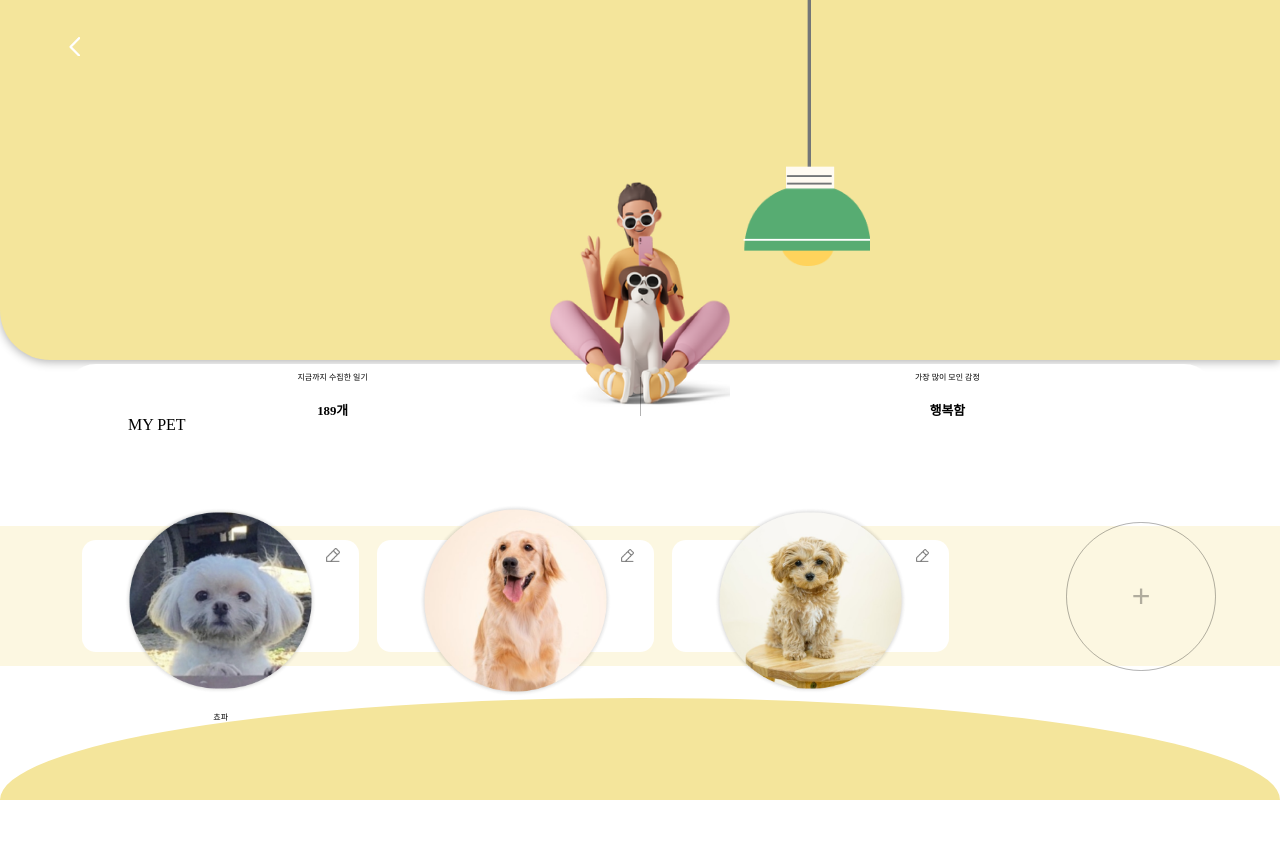
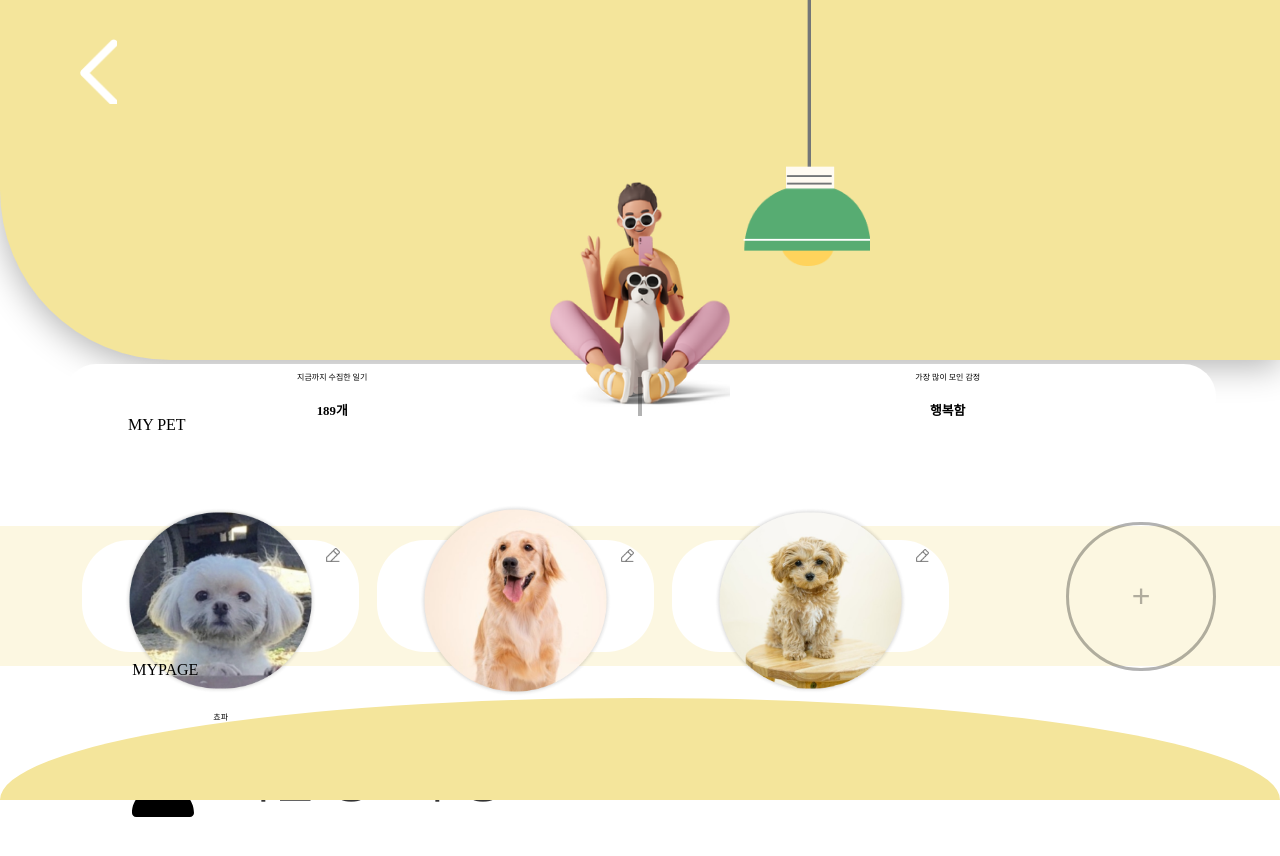
Before and after one commit to Capstone-Seepet/seepet_front, a React (Create React App) app: page /setup in a window 1280 px wide. Shown: the top 856 px of the page. Before the commit the page ends 800 px from the top, so only its background shows below. Built offline with nearby package versions, Linux system fonts and the light colour scheme; sample sign-in values are in the browser's storage; a web font is replaced by a local one.

Commit message:
[ENH] 회원정보 수정 추가

```diff
--- a/src/views/loginSuccess/LoginSuccess.js
+++ b/src/views/loginSuccess/LoginSuccess.js
@@ -20,7 +20,7 @@ const LoginSuccess = () => {
               <Link to="/dog/register" className={style.enterInform}>
                 반려 동물 정보 입력하기
               </Link>
-              <button className={style.myPageBtn}>마이페이지로 이동</button>
+              <Link to="/setup" className={style.myPageBtn}>마이페이지로 이동</Link>
             </div>
           </div>
         </div>
--- a/src/views/setupPage/SetupPage.js
+++ b/src/views/setupPage/SetupPage.js
@@ -1,12 +1,15 @@
 import style from "./SetupPage.module.css";
 import FooterLayout from "../../commons/compononets/footer/FooterLayout";
+import {Link, useNavigate} from "react-router-dom";
 
 const SetupPage = () => {
+  const navigate = useNavigate();
+
   return (
     <div className={style.wrap}>
       <div className={style.topWrap}>
         <div className={style.container}>
-          <button className={style.backBtn} />
+          <button className={style.backBtn} onClick={() => navigate(-1)}/>
           <img
             src={process.env.PUBLIC_URL + "/images/headerLampImg.png"}
             alt="lampImg"
@@ -56,7 +59,17 @@ const SetupPage = () => {
         </div>
       </div>
       <div className={style.bottomWrap}>
-        <div className={style.container}></div>
+        <div className={style.container}>
+          <h3>MYPAGE</h3>
+          <ul>
+            <li>
+              <Link to="/">
+                <img src={process.env.PUBLIC_URL + "/images/icon_user.svg"} alt="setup"/>
+                <p>회원 정보수정</p>
+              </Link>
+            </li>
+          </ul>
+        </div>
       </div>
       <FooterLayout />
     </div>
--- a/src/views/setupPage/SetupPage.module.css
+++ b/src/views/setupPage/SetupPage.module.css
@@ -14,8 +14,8 @@
 .wrap .topWrap {
   width: 100%;
   height: 45%;
-  border-radius: 0 0 0 50px;
-  box-shadow: 0 2px 10px 0vw rgba(0, 0, 0, 0.3);
+  border-radius: 0 0 0 13.33vw;
+  box-shadow: 0 0.53vw 2.67vw 0vw rgba(0, 0, 0, 0.3);
   background-color: var(--main-color);
 }
 .wrap .middleWrap {
@@ -44,8 +44,8 @@
 }
 .topWrap .backBtn {
   display: inline-block;
-  width: 20px;
-  height: 20px;
+  width: 5.33vw;
+  height: 5.33vw;
   background-color: transparent;
   position: absolute;
   top: 10%;
@@ -72,7 +72,7 @@
   width: 100%;
   height: 18%;
   background-color: #fff;
-  border-radius: 32px;
+  border-radius: 8.53vw;
   margin: -4% auto;
   display: flex;
   justify-content: space-around;
@@ -97,7 +97,7 @@
 }
 /* 세로선 */
 .vertical_line {
-  width: 1px;
+  width: 0.27vw;
   height: 60%;
   background-color: rgba(0, 0, 0, 0.3);
 }
@@ -143,7 +143,7 @@
   width: 30%;
   height: 100%;
   background-color: #ffffff;
-  border-radius: 14px;
+  border-radius: 3.73vw;
   margin-right: 2%;
   display: flex;
   justify-content: center;
@@ -158,7 +158,7 @@
   /* background-color: aliceblue; */
   margin: 0 auto;
   margin-top: 12%;
-  /* border: 1px solid rgba(0, 0, 0, 0.3); */
+  /* border: 0.27vw solid rgba(0, 0, 0, 0.3); */
 }
 
 .img1,
@@ -203,6 +203,30 @@
   border-radius: 50%;
   font-size: 2em;
   color: rgba(0, 0, 0, 0.3);
-  border: 1px solid rgba(0, 0, 0, 0.3);
+  border: 0.27vw solid rgba(0, 0, 0, 0.3);
   background-color: transparent;
 }
+.bottomWrap {
+  margin-top: 8vw;
+}
+.bottomWrap h3{
+  margin-left: 5.33vw;
+}
+.bottomWrap ul {
+  margin-top: 5.33vw;
+}
+.bottomWrap li a {
+  display: flex;
+  justify-content: flex-start;
+  align-items: center;
+  padding-left: 5.33vw;
+  text-decoration: none;
+  color: #333;
+}
+.bottomWrap li img {
+  width: 4.8vw;
+  margin-right: 2.67vw;
+}
+.bottomWrap p {
+  font-size: 3.73vw;
+}
```
Also changed, not shown: public/images/icon_user.svg (added).
